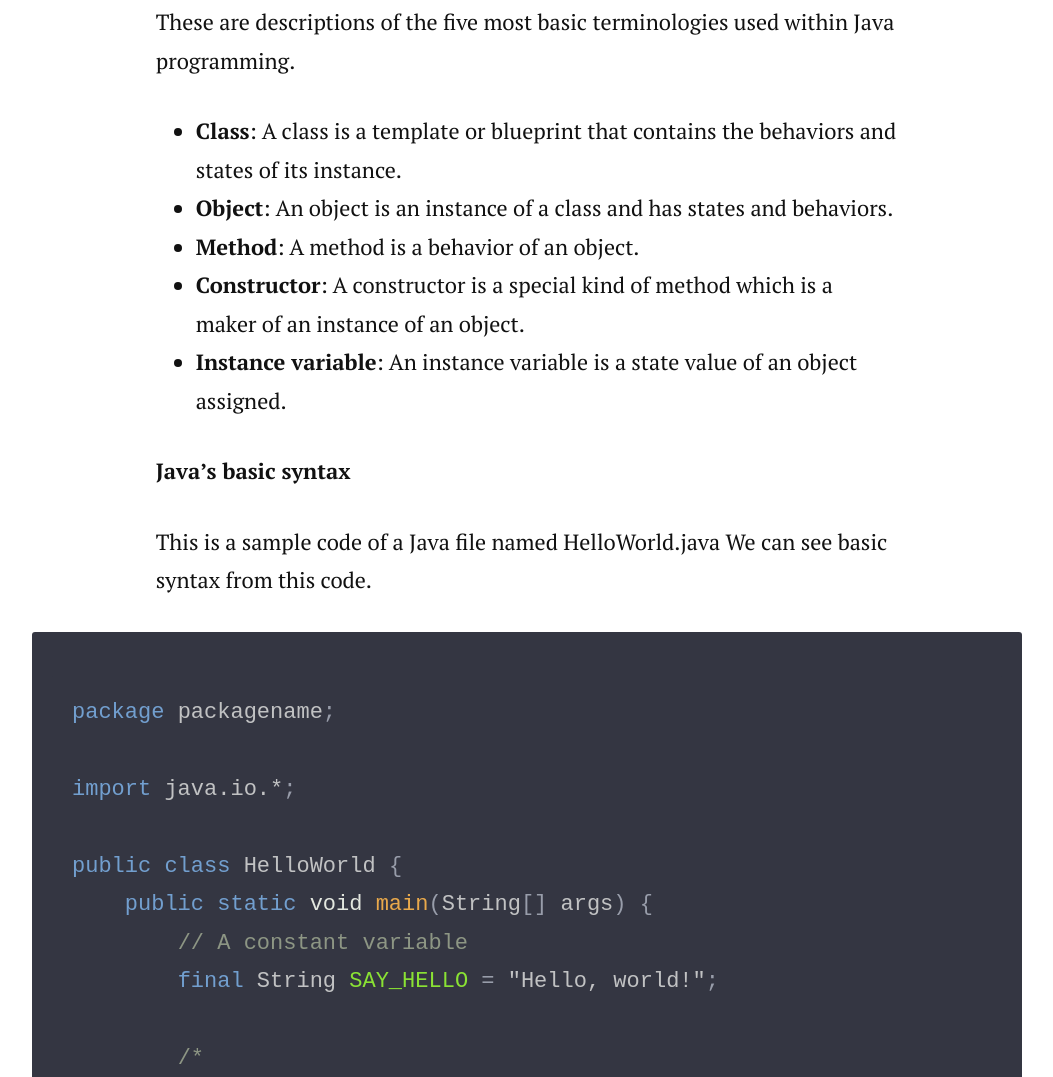
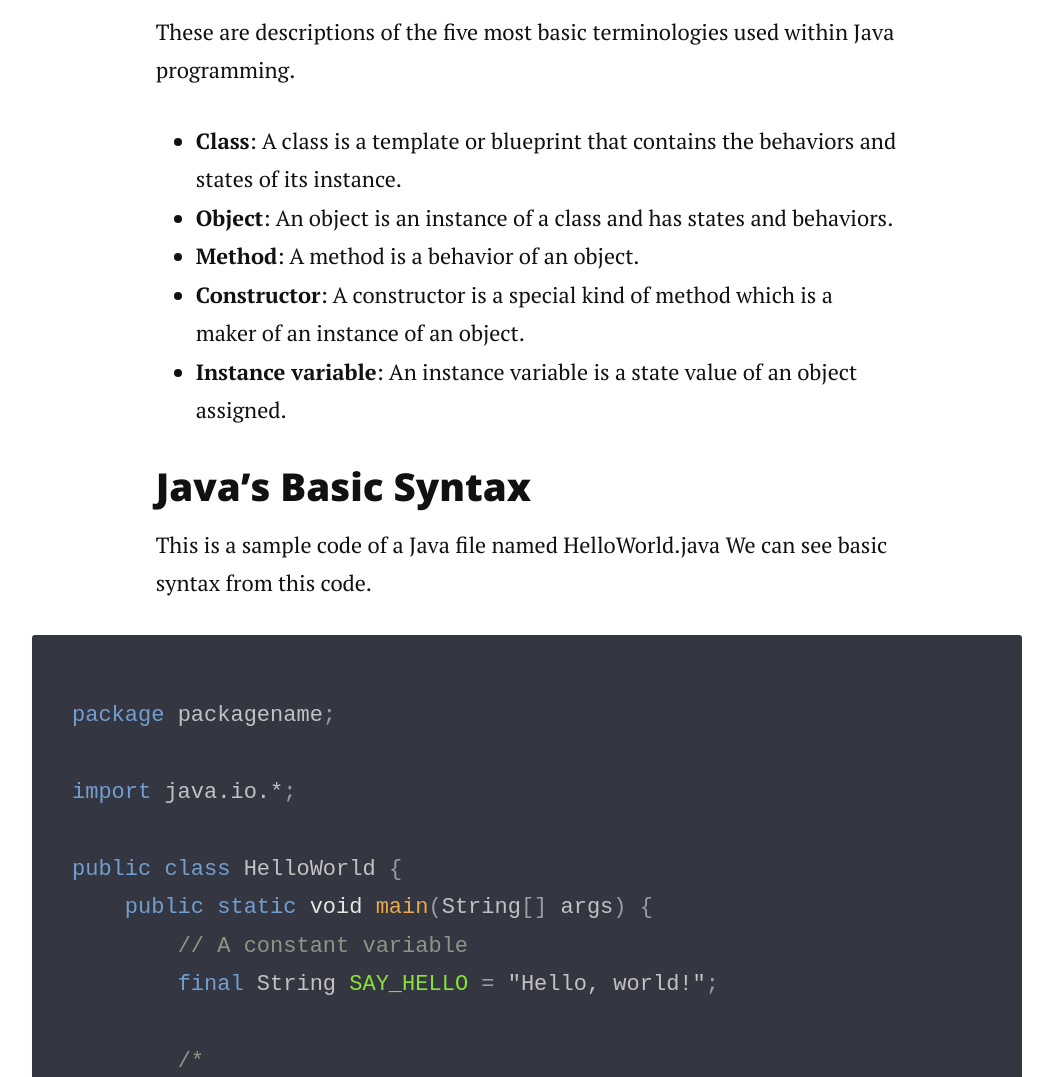
Before and after one commit to Eunji-Elly-Lee/eunji-elly-lee.github.io, a Jekyll site: the page built from _posts/2022-02-15-java-basics.markdown, in a window 1280 px wide and 1400 px high, scrolled down 1811 px. Shown: the part 323-1400 px from the top of the window, without its empty margins (113-1166 px from the left). Built offline with Jekyll 4.4.1, drawn with Linux system fonts in a browser that asks for light colours; nearby versions of some CDN libraries; comment, search, counter and statistics services are not loaded; some of the changed text lies outside the part shown.

```diff
--- a/_posts/2022-02-15-basic-java.markdown
+++ b/_posts/2022-02-15-java-basics.markdown
@@ -14,7 +14,7 @@ One of Java's big features is that it is a platform-independent language. It mea
 <img src="https://w.namu.la/s/95f3898eb4996f6ba5a3930b212b295da56e062e9427da87331a510d3d868bd81f24d10d242ca0d93f4ad94053b9321549cb4590ea815a8d39ba92cde1a7da442da8503354444ceb7fa3f72486d3d3d278c082ed6739920f027739705079953f" width="50%">
 </div>
 
-**Java's Basic terminologies**
+### Java's Basic Terminologies
 
 These are descriptions of the five most basic terminologies used within Java programming.
 
@@ -24,7 +24,7 @@ These are descriptions of the five most basic terminologies used within Java pro
 - **Constructor**: A constructor is a special kind of method which is a maker of an instance of an object.
 - **Instance variable**: An instance variable is a state value of an object assigned.
 
-**Java's basic syntax**
+### Java's Basic Syntax
 
 This is a sample code of a Java file named HelloWorld.java We can see basic syntax from this code.
 
```
Also changed, not shown: other parts of _posts/2022-02-15-java-basics.markdown (+1 -1 lines).
